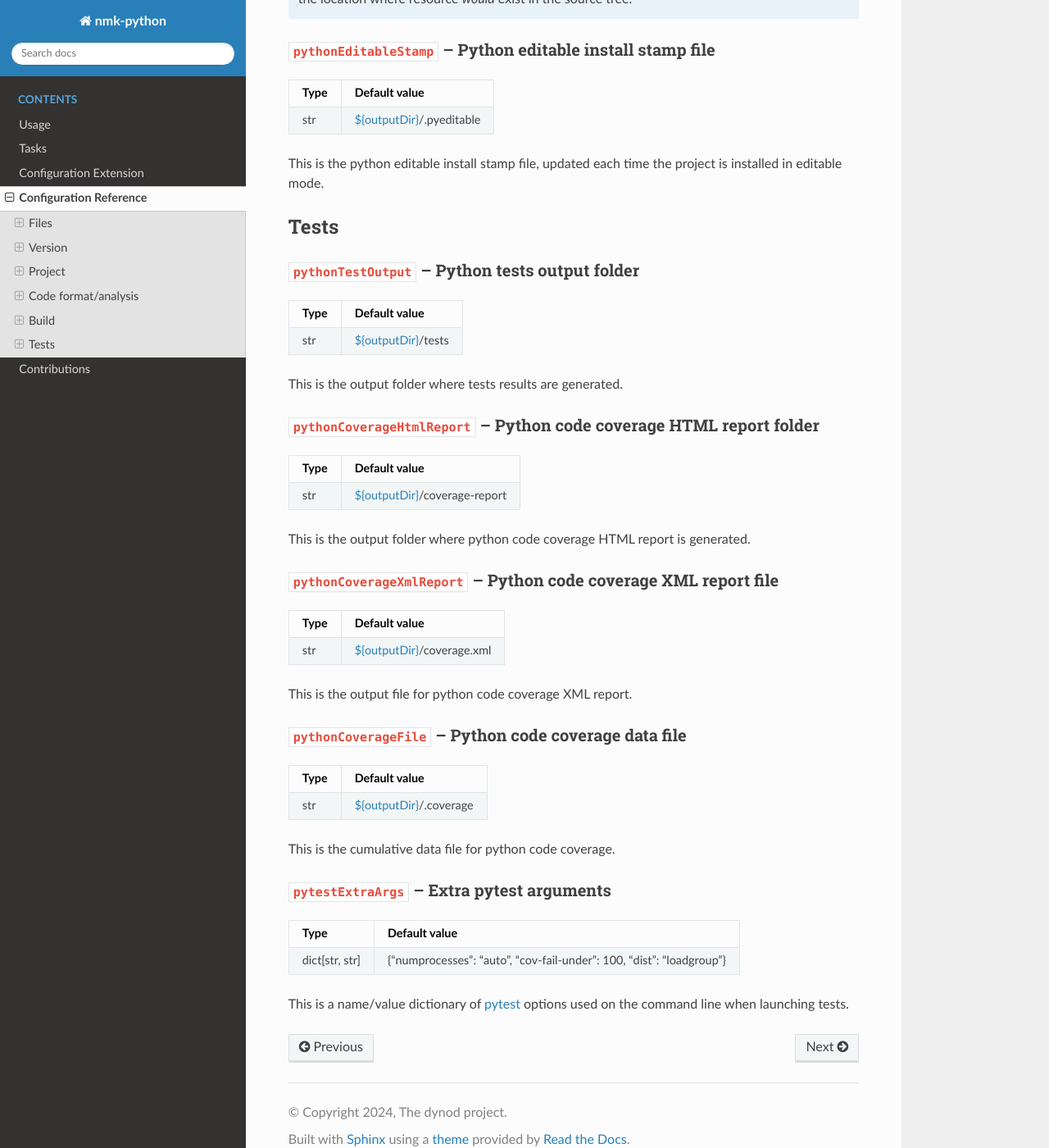
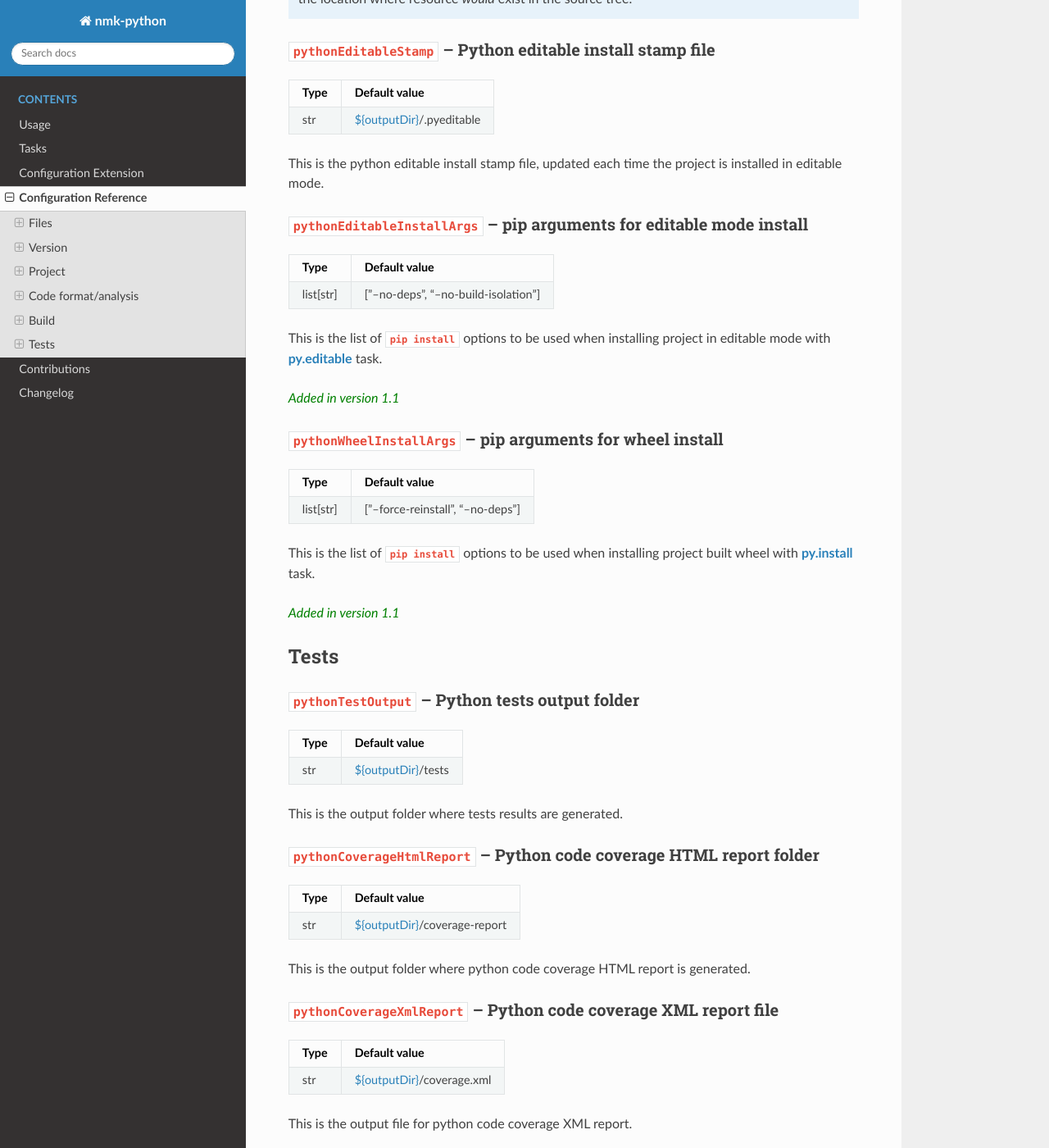
Before and after one commit to dynod/nmk-python, a Sphinx documentation site: the page built from doc/config.md, in a window 1280 px wide and 1400 px high, scrolled down 6036 px. Shown: the whole window at 82% size. Built offline with Sphinx 7.4.7 and the Read the Docs theme 3.1.0, drawn with Linux system fonts in a browser that asks for light colours; some of the changed text lies outside the part shown.

Commit message:
Change pip args for install tasks -- resolves dynod/nmk#258

```diff
--- a/doc/conf.py
+++ b/doc/conf.py
@@ -7,7 +7,7 @@
 
 # Project information
 project = "nmk-python"
-copyright = "2024, The dynod project"
+copyright = "2025, The dynod project"
 author = "The dynod project"
 
 # Extensions configuration
--- a/doc/config.md
+++ b/doc/config.md
@@ -274,6 +274,28 @@ Resources won't actually be copied in the source tree. Destination path should b
 
 This is the python editable install stamp file, updated each time the project is installed in editable mode.
 
+(pythonEditableInstallArgs)=
+### **`pythonEditableInstallArgs`** -- pip arguments for editable mode install
+
+| Type | Default value |
+|-     |-
+| list[str] | ["--no-deps", "--no-build-isolation"]
+
+This is the list of **`pip install`** options to be used when installing project in editable mode with **{ref}`py.editable<py.editable>`** task.
+
+*<span style="color:green">Added in version 1.1</span>*
+
+(pythonWheelInstallArgs)=
+### **`pythonWheelInstallArgs`** -- pip arguments for wheel install
+
+| Type | Default value |
+|-     |-
+| list[str] | ["--force-reinstall", "--no-deps"]
+
+This is the list of **`pip install`** options to be used when installing project built wheel with **{ref}`py.install<py.install>`** task.
+
+*<span style="color:green">Added in version 1.1</span>*
+
 ## Tests
 
 (pythonTestOutput)=
```
Also changed, not shown: doc/changelog.md (added, +15 -0 lines), doc/index.md (+1 -0 lines), doc/tasks.md (+2 -2 lines), src/nmk_python/build.yml (+14 -4 lines), 1 other file.
